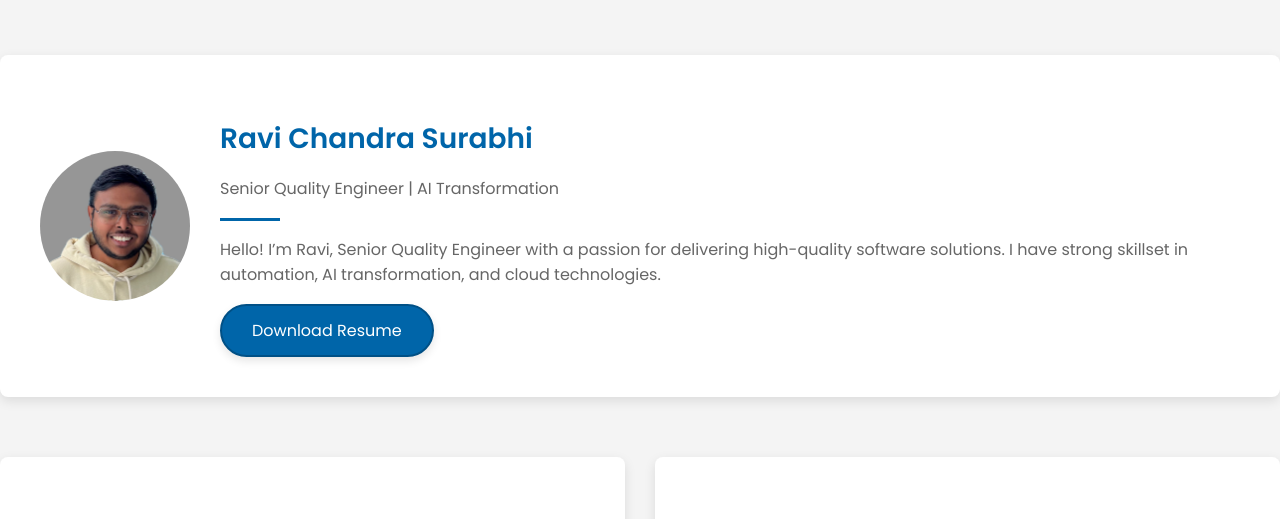
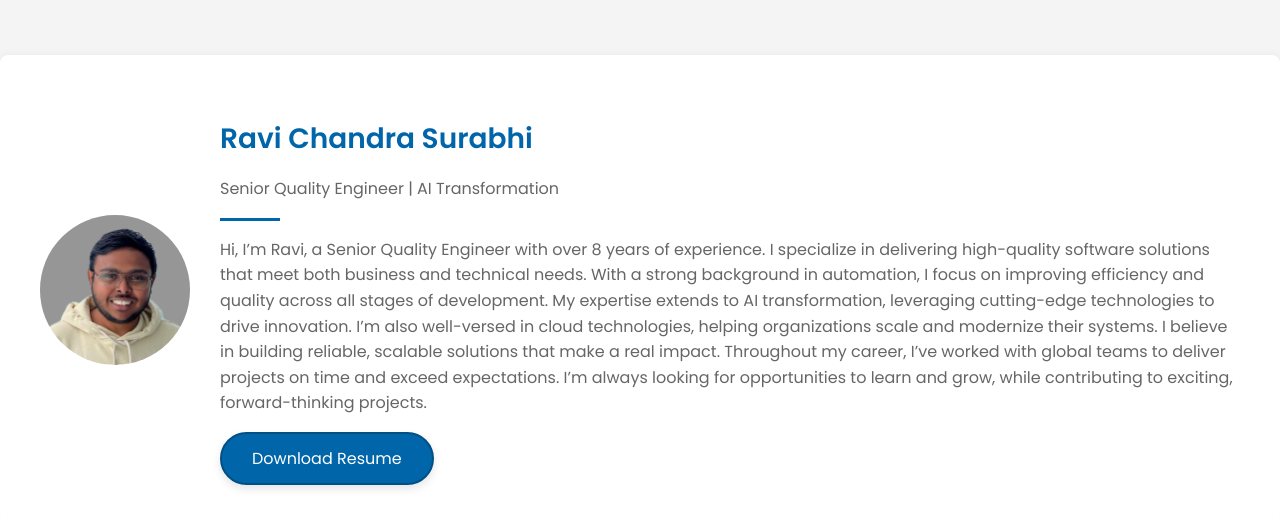
Before and after one commit to ravichandrasurabhi/myportfolio, a plain HTML site: page index.html in a window 1280 px wide. Shown: the part 60-579 px from the top of the page. Drawn offline with Linux system fonts and the light colour scheme.

Commit message:
Update index.html

```diff
--- a/index.html
+++ b/index.html
@@ -227,8 +227,14 @@
                 <h2>Ravi Chandra Surabhi</h2>
                 <p>Senior Quality Engineer | AI Transformation</p>
                 <div class="divider"></div>
-                <p>Hello! I’m Ravi, Senior Quality Engineer with a passion for delivering high-quality software solutions.
-                    I have strong skillset in automation, AI transformation, and cloud technologies.</p>
+                <p>Hi, I’m Ravi, a Senior Quality Engineer with over 8 years of experience.
+I specialize in delivering high-quality software solutions that meet both business and technical needs.
+With a strong background in automation, I focus on improving efficiency and quality across all stages of development.
+My expertise extends to AI transformation, leveraging cutting-edge technologies to drive innovation.
+I’m also well-versed in cloud technologies, helping organizations scale and modernize their systems.
+I believe in building reliable, scalable solutions that make a real impact.
+Throughout my career, I’ve worked with global teams to deliver projects on time and exceed expectations.
+I’m always looking for opportunities to learn and grow, while contributing to exciting, forward-thinking projects.</p>
                 <a href="./updated_Resume.pdf" target="_blank" download="Ravi_Resume.pdf" class="download-btn">Download
                     Resume</a>
             </div>
@@ -260,7 +266,6 @@
                     <li><strong>Microsoft Certified: Azure AI Fundamentals</strong></li>
                     <li><strong>Large Language Models Professional Certification</strong> - Databricks</li>
                     <li><strong>Certified Tester</strong> - ISTQB</li>
-                    <li><strong>IBM Certified: Quality Engineer - Fullstack</strong></li>
                     <li><strong>Application Services Innovation - Java Foundations</strong> - IBM</li>
                     <li><strong>Build and Extend AI Powered Copilots with Copilot Studio</strong> - Microsoft</li>
                 </ul>
```
